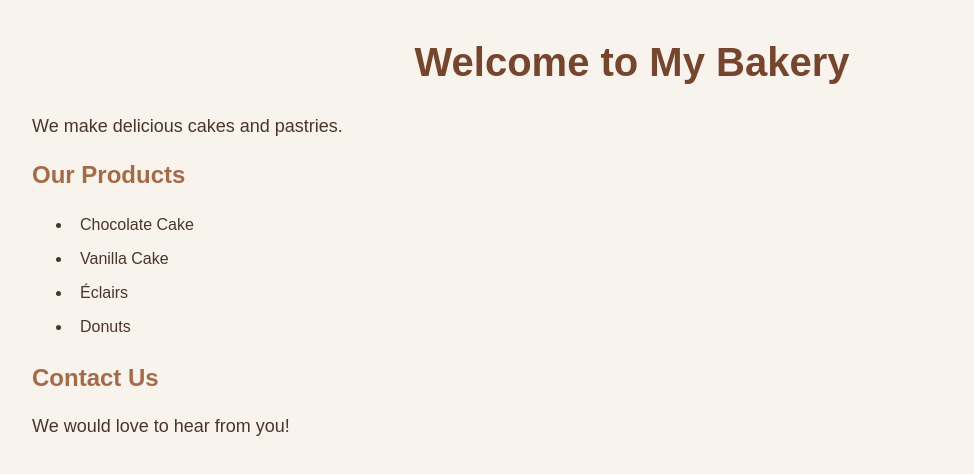
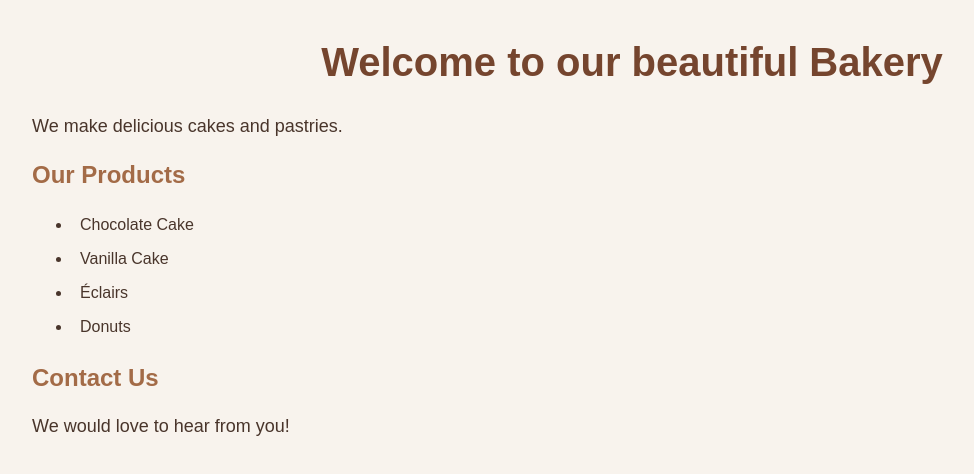
Before and after one commit to asterandom22-tech/my-first-website, a plain HTML site: page index.html in a window 1280 px wide. Shown: the whole page, without its empty margins (8-982 px from the left). Drawn offline with Linux system fonts and the light colour scheme.

Commit message:
Update index.html

```diff
--- a/index.html
+++ b/index.html
@@ -7,7 +7,7 @@
 </head>
 <body>
 
-    <h1>Welcome to My Bakery</h1>
+    <h1>Welcome to our beautiful Bakery</h1>
 
     <p>We make delicious cakes and pastries.</p>
 
```
